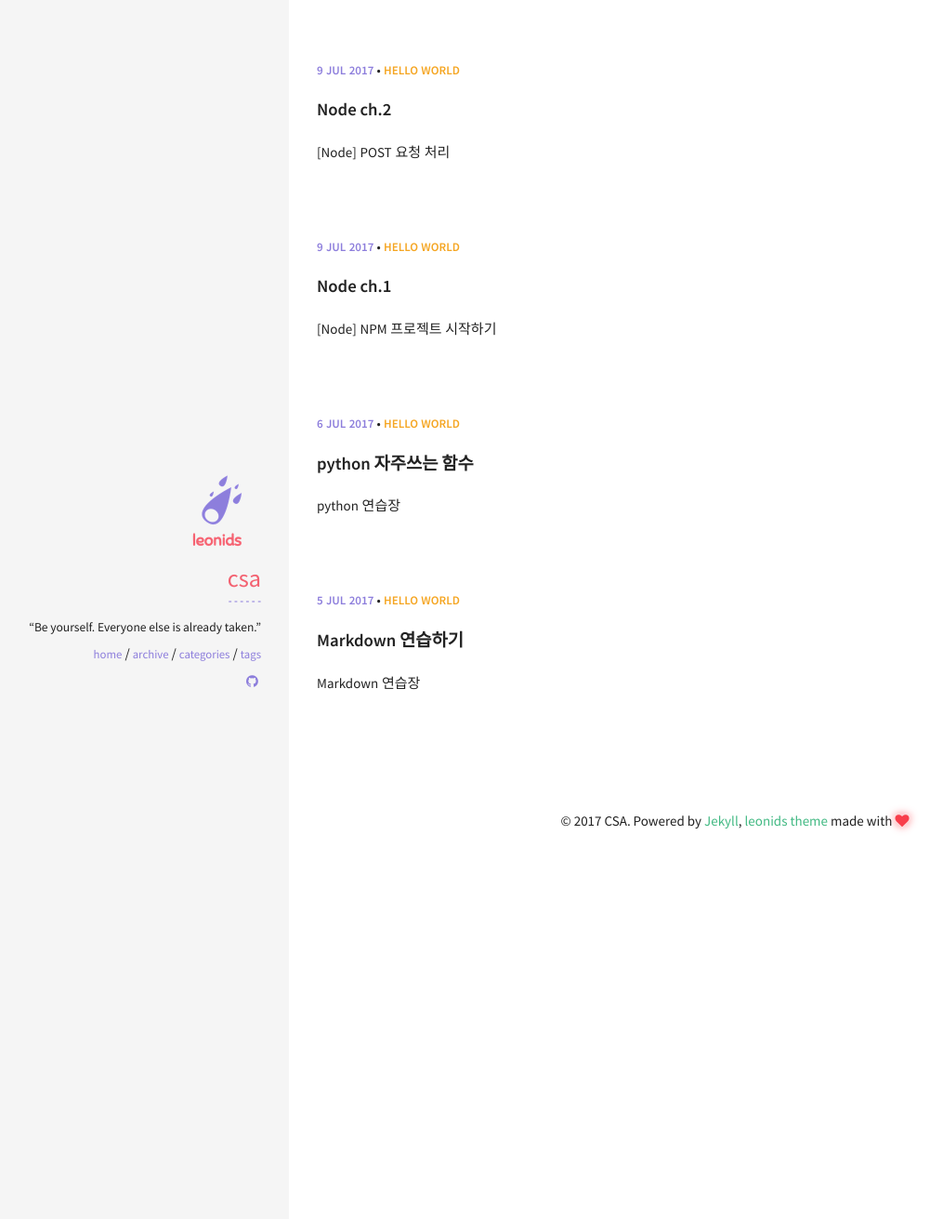
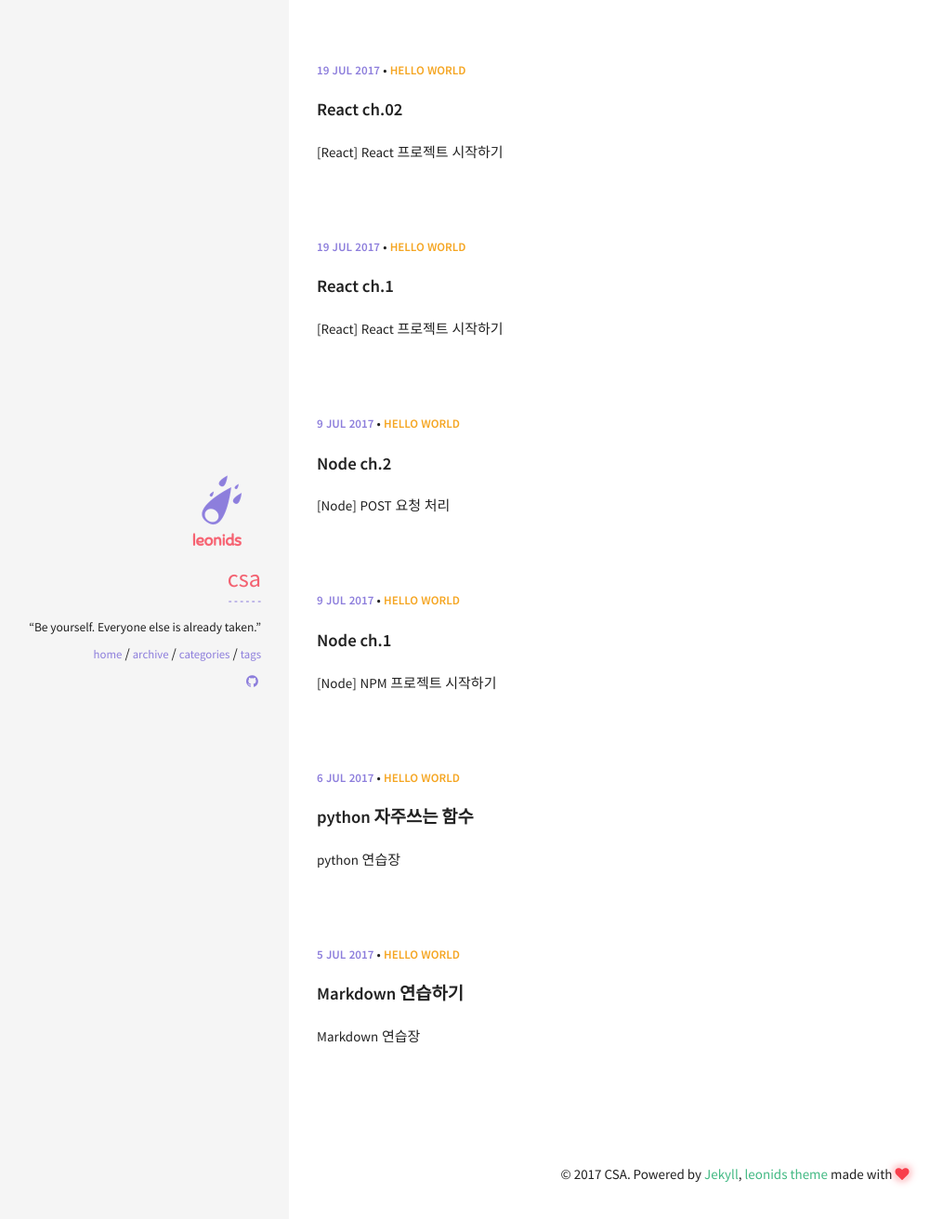
Before and after one commit to dev-csa/dev-csa.github.com, a Jekyll site: the page built from index.html, in a window 1280 px wide. Shown: the top 1311 px of the page at 93% size, without its empty margins (9-1024 px from the left). Built offline with Jekyll 4.4.1, drawn with Linux system fonts in a browser that asks for light colours.

Commit message:
new react posts

```diff
--- a/_posts/react-ch01.md
+++ b/_posts/2017-07-19-react_ch01-post.md
@@ -1,4 +1,17 @@
-# React ch.1 시작하기
+---
+layout: post
+title: React ch.1
+excerpt: "[React] React 프로젝트 시작하기"
+categories: [hello world]
+comments: true
+image:
+  feature:
+  credit: thomas shellberg
+  creditlink: https://unsplash.com/photos/Ki0dpxd3LGc
+---
+
+
+# React 시작하기
 
 * IDE 는 ATOM 을 사용할것이므로 패키지를 설치한다
   language-babel 설치
--- a/_posts/react-ch02.md
+++ b/_posts/2017-07-19-react_ch02-post.md
@@ -1,3 +1,15 @@
+---
+layout: post
+title: React ch.02
+excerpt: "[React] React 프로젝트 시작하기"
+categories: [hello world]
+comments: true
+image:
+  feature:
+  credit: thomas shellberg
+  creditlink: https://unsplash.com/photos/Ki0dpxd3LGc
+---
+
 # React 프로젝트 시작하기
 
 1. 새로운 프로젝트 경로 생성
```
